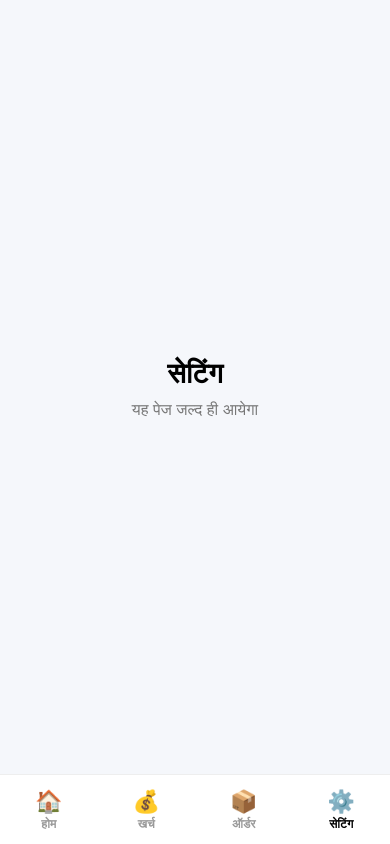
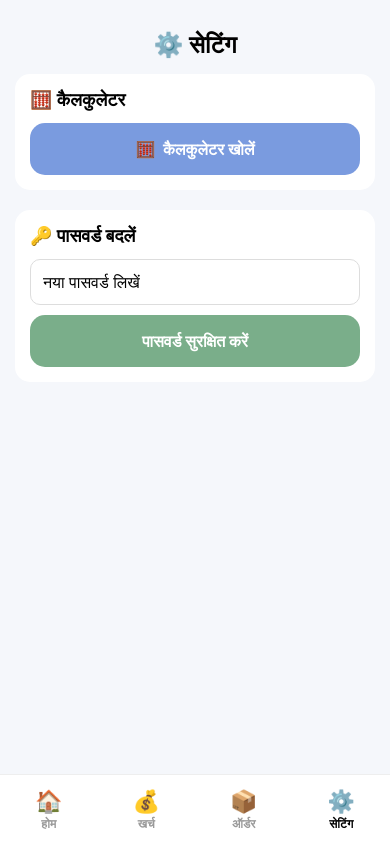
Before and after one commit to tarzankatlam206-hub/TARZAN-KATLAM, a React Native app: screen / in a window 390 px wide. Both pictures are taken after a click on the element "⚙️ सेटिंग". Built offline with nearby package versions, Linux system fonts and the light colour scheme.

Commit message:
Update App.tsx

```diff
--- a/App.tsx
+++ b/App.tsx
@@ -1,6 +1,6 @@
 import React, { useState, useEffect } from 'react';
-import { View, Image, StyleSheet, Text, TouchableOpacity, ScrollView, Alert } from 'react-native';
-import { HOME_BUTTONS, NAV_TABS } from './master_data';
+import { View, Image, StyleSheet, Text, TouchableOpacity, ScrollView, Alert, TextInput, Modal } from 'react-native';
+import { HOME_BUTTONS, NAV_TABS, SETTING_DATA } from './master_data';
 
 type TabKey = 'home' | 'kharch' | 'order' | 'setting';
 
@@ -8,6 +8,11 @@ export default function App() {
   const [showSplash, setShowSplash] = useState(true);
   const [loading, setLoading] = useState(0);
   const [activeTab, setActiveTab] = useState<TabKey>('home');
+  const [newPassword, setNewPassword] = useState('');
+  const [showCalculator, setShowCalculator] = useState(false);
+  const [calcDisplay, setCalcDisplay] = useState('0');
+  const [calcFirst, setCalcFirst] = useState<number | null>(null);
+  const [calcOp, setCalcOp] = useState<string | null>(null);
 
   useEffect(() => {
     const interval = setInterval(() => setLoading(p => p >= 100 ? 100 : p + 1), 25);
@@ -15,19 +20,73 @@ export default function App() {
     return () => { clearInterval(interval); clearTimeout(timer); };
   }, []);
 
+  const handleCalcPress = (val: string) => {
+    if (val === 'C') { setCalcDisplay('0'); setCalcFirst(null); setCalcOp(null); return; }
+    if (['+', '-', 'x', '/'].includes(val)) { setCalcFirst(parseFloat(calcDisplay)); setCalcOp(val); setCalcDisplay('0'); return; }
+    if (val === '=') {
+      if (calcFirst !== null && calcOp) {
+        const s = parseFloat(calcDisplay); let r = 0;
+        if (calcOp === '+') r = calcFirst + s; if (calcOp === '-') r = calcFirst - s;
+        if (calcOp === 'x') r = calcFirst * s; if (calcOp === '/') r = s !== 0 ? calcFirst / s : 0;
+        setCalcDisplay(String(r)); setCalcFirst(null); setCalcOp(null);
+      } return;
+    }
+    setCalcDisplay(prev => prev === '0' ? val : prev + val);
+  };
+
   if (showSplash) {
     return (
       <View style={styles.splashContainer}>
         <Image source={require('./assets/splash.png')} style={styles.splashImage} resizeMode="contain" />
         <View style={styles.loadingContainer}>
-          <View style={styles.progressBarBackground}>
-            <View style={[styles.progressBarFill, { width: `${loading}%` }]} />
-          </View>
+          <View style={styles.progressBarBackground}><View style={[styles.progressBarFill, { width: `${loading}%` }]} /></View>
           <Text style={styles.loadingText}>Loading {loading}%</Text>
         </View>
       </View>
     );
   }
+
+  const renderSetting = () => (
+    <ScrollView contentContainerStyle={styles.settingContainer} showsVerticalScrollIndicator={false}>
+      <Text style={styles.settingHeader}>{SETTING_DATA.header}</Text>
+
+      <View style={styles.card}>
+        <Text style={styles.cardTitle}>{SETTING_DATA.calculator.title}</Text>
+        <TouchableOpacity style={[styles.blueButton, { backgroundColor: SETTING_DATA.calculator.buttonColor }]} onPress={() => setShowCalculator(true)}>
+          <Text style={styles.blueButtonText}>{SETTING_DATA.calculator.buttonText}</Text>
+        </TouchableOpacity>
+      </View>
+
+      <View style={styles.card}>
+        <Text style={styles.cardTitle}>{SETTING_DATA.password.title}</Text>
+        <TextInput style={styles.input} placeholder={SETTING_DATA.password.placeholder} value={newPassword} onChangeText={setNewPassword} secureTextEntry />
+        <TouchableOpacity style={[styles.greenButton, { backgroundColor: SETTING_DATA.password.buttonColor }]} onPress={() => {
+          if (!newPassword) { Alert.alert('पासवर्ड लिखें'); return; }
+          Alert.alert('सफल', `नया पासवर्ड: ${newPassword}`); setNewPassword('');
+        }}>
+          <Text style={styles.greenButtonText}>{SETTING_DATA.password.buttonText}</Text>
+        </TouchableOpacity>
+      </View>
+
+      <Modal visible={showCalculator} animationType="slide" transparent>
+        <View style={styles.modalBg}>
+          <View style={styles.calcBox}>
+            <Text style={styles.calcDisplay}>{calcDisplay}</Text>
+            <View style={styles.calcGrid}>
+              {SETTING_DATA.calcButtons.map((b) => (
+                <TouchableOpacity key={b} style={styles.calcBtn} onPress={() => handleCalcPress(b)}>
+                  <Text style={styles.calcBtnText}>{b}</Text>
+                </TouchableOpacity>
+              ))}
+            </View>
+            <TouchableOpacity style={styles.closeBtn} onPress={() => setShowCalculator(false)}>
+              <Text style={styles.closeText}>बंद करें</Text>
+            </TouchableOpacity>
+          </View>
+        </View>
+      </Modal>
+    </ScrollView>
+  );
 
   return (
     <View style={styles.mainContainer}>
@@ -42,15 +101,9 @@ export default function App() {
             ))}
           </ScrollView>
         )}
-        {activeTab !== 'home' && (
-          <View style={styles.otherContainer}>
-            <Text style={styles.otherTitle}>{NAV_TABS.find(t => t.key === activeTab)?.name}</Text>
-            <Text style={styles.otherSub}>यह पेज जल्द ही आयेगा</Text>
-          </View>
-        )}
+        {activeTab !== 'home' && activeTab !== 'setting' && <View style={styles.otherContainer}><Text style={styles.otherTitle}>{NAV_TABS.find(t=>t.key===activeTab)?.name}</Text></View>}
+        {activeTab === 'setting' && renderSetting()}
       </View>
-
-      {/* Bottom Bar - Data Master Data से */}
       <View style={styles.bottomBar}>
         {NAV_TABS.map(tab => (
           <TouchableOpacity key={tab.id} style={styles.tab} onPress={() => setActiveTab(tab.key)}>
@@ -77,10 +130,26 @@ const styles = StyleSheet.create({
   buttonText: { color: '#fff', fontSize: 20, fontWeight: 'bold' },
   otherContainer: { flex: 1, justifyContent: 'center', alignItems: 'center' },
   otherTitle: { fontSize: 28, fontWeight: 'bold' },
-  otherSub: { fontSize: 16, color: '#777', marginTop: 8 },
   bottomBar: { height: 70, backgroundColor: '#fff', flexDirection: 'row', borderTopWidth: 1, borderTopColor: '#eee', elevation: 10 },
   tab: { flex: 1, justifyContent: 'center', alignItems: 'center' },
   tabIcon: { fontSize: 22, color: '#999' },
   tabText: { fontSize: 12, color: '#999', marginTop: 2, fontWeight: '600' },
   activeTab: { color: '#000' },
+  settingContainer: { padding: 15, paddingBottom: 90 },
+  settingHeader: { fontSize: 24, fontWeight: 'bold', textAlign: 'center', marginVertical: 15 },
+  card: { backgroundColor: '#fff', borderRadius: 15, padding: 15, marginBottom: 20, elevation: 2 },
+  cardTitle: { fontSize: 18, fontWeight: 'bold', marginBottom: 12 },
+  blueButton: { borderRadius: 15, padding: 16, alignItems: 'center' },
+  blueButtonText: { color: '#fff', fontSize: 16, fontWeight: 'bold' },
+  greenButton: { borderRadius: 15, padding: 16, alignItems: 'center', marginTop: 10 },
+  greenButtonText: { color: '#fff', fontSize: 16, fontWeight: 'bold' },
+  input: { borderWidth: 1, borderColor: '#ddd', borderRadius: 10, padding: 12, fontSize: 16, backgroundColor: '#fff' },
+  modalBg: { flex: 1, backgroundColor: 'rgba(0,0,0,0.5)', justifyContent: 'center', alignItems: 'center' },
+  calcBox: { width: '85%', backgroundColor: '#fff', borderRadius: 20, padding: 20 },
+  calcDisplay: { fontSize: 32, fontWeight: 'bold', textAlign: 'right', backgroundColor: '#f0f0f0', padding: 15, borderRadius: 10, marginBottom: 15 },
+  calcGrid: { flexDirection: 'row', flexWrap: 'wrap', justifyContent: 'space-between' },
+  calcBtn: { width: '22%', backgroundColor: '#eee', borderRadius: 10, padding: 15, alignItems: 'center', marginBottom: 10 },
+  calcBtnText: { fontSize: 20, fontWeight: 'bold' },
+  closeBtn: { backgroundColor: '#000', borderRadius: 10, padding: 12, alignItems: 'center', marginTop: 10 },
+  closeText: { color: '#fff', fontWeight: 'bold' },
 });
```
